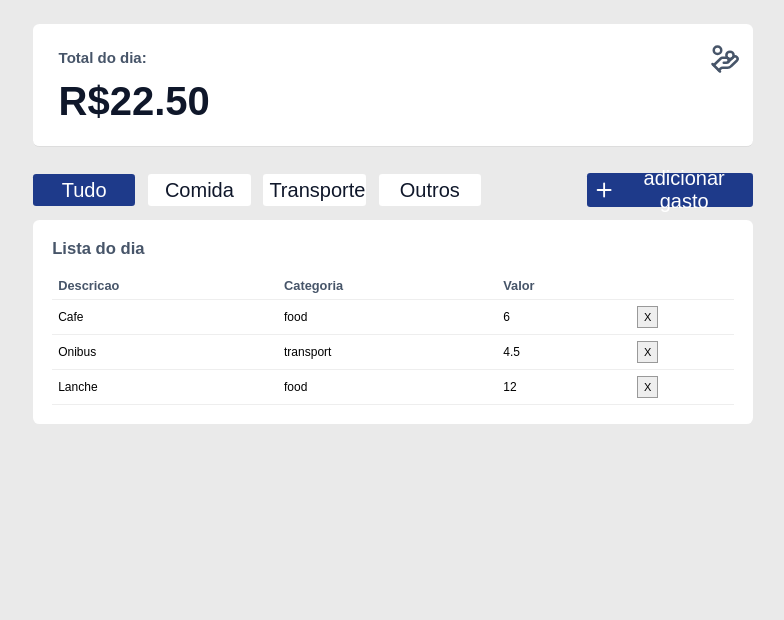
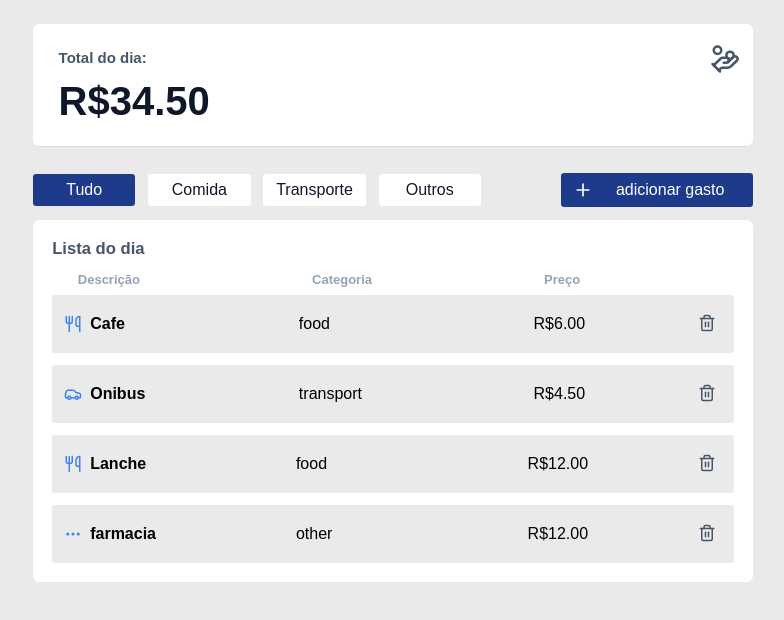
Before and after one commit to mateusLimadeMacedo/dispesas_devWeb, a Vue app: page / in a window 1280 px wide. Shown: the top 620 px of the page, without its empty margins (247-1031 px from the left). Built offline with nearby package versions, Linux system fonts and the light colour scheme.

Commit message:
feat 1: terminando desktop

```diff
--- a/src/components/forms/AppForm.vue
+++ b/src/components/forms/AppForm.vue
@@ -54,6 +54,7 @@ button.fechar {
   height: 2vw;
   border-radius: 100%;
   color: #475569;
+  cursor: pointer;
 }
 h2 {
   display: flex;
@@ -108,6 +109,7 @@ input {
   width: 9vw;
   height: 2.5vw;
   border-radius: 0.2vw;
+  cursor: pointer;
 }
 .limpar {
   border: none;
@@ -115,5 +117,6 @@ input {
   width: 9vw;
   height: 2.5vw;
   border-radius: 0.3vw;
+  cursor: pointer;
 }
 </style>
--- a/src/components/layout/AppCreateDespesa.vue
+++ b/src/components/layout/AppCreateDespesa.vue
@@ -8,19 +8,20 @@ const {
 <template>
 <button @click="abrir = true">
     <div>
-        <svg xmlns="http://www.w3.org/2000/svg" width="24" height="24" viewBox="0 0 24 24" fill="none" stroke="currentColor" stroke-width="2" stroke-linecap="round" stroke-linejoin="round" class="lucide lucide-plus-icon lucide-plus"><path d="M5 12h14"/><path d="M12 5v14"/></svg>
+        <svg xmlns="http://www.w3.org/2000/svg" width="20" height="20" viewBox="0 0 24 24" fill="none" stroke="currentColor" stroke-width="2" stroke-linecap="round" stroke-linejoin="round" class="lucide lucide-plus-icon lucide-plus"><path d="M5 12h14"/><path d="M12 5v14"/></svg>
         <p>adicionar gasto</p>
     </div>
 </button>
 </template>
 <style scoped>
 button {
-    width: 13vw;
+    width: 15vw;
     margin-top: 2vw;
     border: none;
     color: white;
     background-color: #1E3A8A;
     border-radius: 0.25vw;
+    cursor: pointer;
 }
 button div {
     display: flex;
@@ -30,6 +31,7 @@ button div {
     gap: 0.5vw;
 }
 button div p {
-    font-size: 20px;
+    font-size: 1rem;
+    width: 11vw;
 }
 </style>
--- a/src/components/layout/AppFilterCategory.vue
+++ b/src/components/layout/AppFilterCategory.vue
@@ -23,9 +23,10 @@ button {
     border: none;
     width: 8vw;
     height: 2.5vw;
-    font-size: 20px;
+    font-size: 1rem;
     border-radius: 0.25vw;
     color: #0F172A;
+    cursor: pointer;
 }
 .ativo {
     background-color: #1E3A8A ;
--- a/src/components/layout/AppLista.vue
+++ b/src/components/layout/AppLista.vue
@@ -12,22 +12,15 @@ const {
 
 <template>
   <div class="panel">
-    <h2>Lista do dia</h2>
-    <table class="table">
-      <thead>
-        <tr>
-          <th>Descricao</th>
-          <th>Categoria</th>
-          <th>Valor</th>
-          <th></th>
-        </tr>
-      </thead>
-      <tbody>
-        <AppItens />
-      </tbody>
+    <h1>Lista do dia</h1>
+    <div class="info">
+      <h2>Descrição</h2>
+      <h2>Categoria</h2>
+      <h2>Preço</h2>
+    </div>
+    <AppItens />
+  </div>
 
-    </table>
-  </div>
 </template>
 
 <style scoped>
@@ -39,17 +32,21 @@ const {
   border: none;
   border-radius: 0.5vw;
 }
-
-.panel h2 {
+.info {
+  display: flex;
+  justify-content: space-between;
+  margin-right: 10vw;
+  margin: 0 12vw 0 2vw;
+  font-size: 1rem;
+  color: #94A3B8;
+}
+.panel h1 {
   margin: 0 0 8px 0;
   font-size: 1.3vw;
   color: #475569;
   margin-bottom: 1vw;
 }
-th {
-  font-size: 1vw;
-  color: #475569;
-}
+
 .input {
   width: 100%;
   padding: 6px;
@@ -60,17 +57,5 @@ th {
 
 
 
-.table {
-  width: 100%;
-  border-collapse: collapse;
-  font-size: 12px;
-}
-
-.table th,
-.table td {
-  border-bottom: 1px solid #eee;
-  padding: 6px;
-  text-align: left;
-}
 
 </style>
--- a/src/components/records/AppItens.vue
+++ b/src/components/records/AppItens.vue
@@ -1,30 +1,139 @@
 <script setup>
 import { useExpenses } from '@/composables/useExpenses'
 
-const {
-  filtered,
-  removeExpense
-} = useExpenses()
+const { filtered, removeExpense } = useExpenses()
 </script>
 
+<template>
+  <div class="todo">
+    <div v-for="item in filtered" :key="item.id" class="despesa">
+      <!-- Ícone + título -->
+      <div class="icon-title">
+        <svg
+          v-if="item.category.toLowerCase().trim() === 'food'"
+          xmlns="http://www.w3.org/2000/svg"
+          width="18"
+          height="18"
+          viewBox="0 0 24 24"
+          fill="none"
+          stroke="currentColor"
+          stroke-width="2"
+          stroke-linecap="round"
+          stroke-linejoin="round"
+          class="icon lucide-utensils"
+          aria-label="Food category icon"
+          role="img"
+        >
+          <path d="M3 2v7c0 1.1.9 2 2 2h4a2 2 0 0 0 2-2V2" />
+          <path d="M7 2v20" />
+          <path d="M21 15V2a5 5 0 0 0-5 5v6c0 1.1.9 2 2 2h3Zm0 0v7" />
+        </svg>
 
-<template>
-    <tr v-for="item in filtered" :key="item.id">
-      <td>{{ item.title }}</td>
-      <td>{{ item.category }}</td>
-      <td>{{ item.value }}</td>
-      <td>
-        <button class="small-btn" @click="removeExpense(item.id)">X</button>
-      </td>
-    </tr>
+        <svg
+          v-if="item.category.toLowerCase().trim() === 'transport'"
+          xmlns="http://www.w3.org/2000/svg"
+          width="18"
+          height="18"
+          viewBox="0 0 24 24"
+          fill="none"
+          stroke="currentColor"
+          stroke-width="2"
+          stroke-linecap="round"
+          stroke-linejoin="round"
+          class="icon lucide-car"
+        >
+          <path d="M19 17h2c.6 0 1-.4 1-1v-3c0-.9-.7-1.7-1.5-1.9C18.7 10.6 16 10 16 10s-1.3-1.4-2.2-2.3c-.5-.4-1.1-.7-1.8-.7H5c-.6 0-1.1.4-1.4.9l-1.4 2.9A3.7 3.7 0 0 0 2 12v4c0 .6.4 1 1 1h2"/>
+          <circle cx="7" cy="17" r="2"/>
+          <path d="M9 17h6"/>
+          <circle cx="17" cy="17" r="2"/>
+        </svg>
+
+        <svg
+          v-if="item.category.toLowerCase().trim() === 'other'"
+          xmlns="http://www.w3.org/2000/svg"
+          width="18"
+          height="18"
+          viewBox="0 0 24 24"
+          fill="none"
+          stroke="currentColor"
+          stroke-width="2"
+          stroke-linecap="round"
+          stroke-linejoin="round"
+          class="icon lucide-ellipsis"
+        >
+          <circle cx="12" cy="12" r="1"/>
+          <circle cx="19" cy="12" r="1"/>
+          <circle cx="5" cy="12" r="1"/>
+        </svg>
+
+        <h1 class="title">{{ item.title }}</h1>
+      </div>
+
+        <p class="categoria">{{ item.category }}</p>
+        <p class="valor">R${{ item.value.toFixed(2) }}</p>
+
+
+      <button class="small-btn" @click="removeExpense(item.id)"><svg xmlns="http://www.w3.org/2000/svg" width="18" height="18" viewBox="0 0 24 24" fill="none" stroke="currentColor" stroke-width="2" stroke-linecap="round" stroke-linejoin="round" class="lucide lucide-trash2-icon lucide-trash-2"><path d="M10 11v6"/><path d="M14 11v6"/><path d="M19 6v14a2 2 0 0 1-2 2H7a2 2 0 0 1-2-2V6"/><path d="M3 6h18"/><path d="M8 6V4a2 2 0 0 1 2-2h4a2 2 0 0 1 2 2v2"/></svg></button>
+    </div>
+  </div>
 </template>
 
 <style scoped>
+.todo {
+  display: flex;
+  flex-direction: column;
+  gap: 12px;
+}
+
+/* Card de cada despesa */
+.despesa {
+  display: flex;
+  align-items: center;
+  justify-content: space-between;
+  background-color: #EAEAEA;
+  border-radius: 3px;
+  padding: 4px 12px;
+  gap: 12px;
+}
+
+
+.icon-title {
+  display: flex;
+  align-items: center;
+  width: 12vw;
+  max-width: 10vw;
+  gap: 8px;
+}
+
+.icon {
+  color: #3B82F6;
+}
+
+.title {
+  font-size: 1rem;
+  font-weight: 600;
+  margin: 0;
+}
+
+
+.details {
+  display: flex;
+  flex-direction: column;
+  align-items: flex-end;
+  gap: 2px;
+}
+.despesa p.categoria {
+  width: 12vw;
+  max-width: 10vw;
+}
+
+
 .small-btn {
   font-size: 11px;
   padding: 4px 6px;
-  border: 1px solid #999;
-  background: #eee;
+  border: none;
+  background: #EAEAEA;
+  color: #475569;
   cursor: pointer;
 }
 </style>
--- a/src/composables/useExpenses.js
+++ b/src/composables/useExpenses.js
@@ -6,6 +6,7 @@ import { ref, computed } from 'vue'
         { id: 1, title: 'Cafe', value: 6, category: 'food' },
         { id: 2, title: 'Onibus', value: 4.5, category: 'transport' },
         { id: 3, title: 'Lanche', value: 12, category: 'food' },
+        { id: 3, title: 'farmacia', value: 12, category: 'other' },
     ])
 
     const title = ref('')
```
